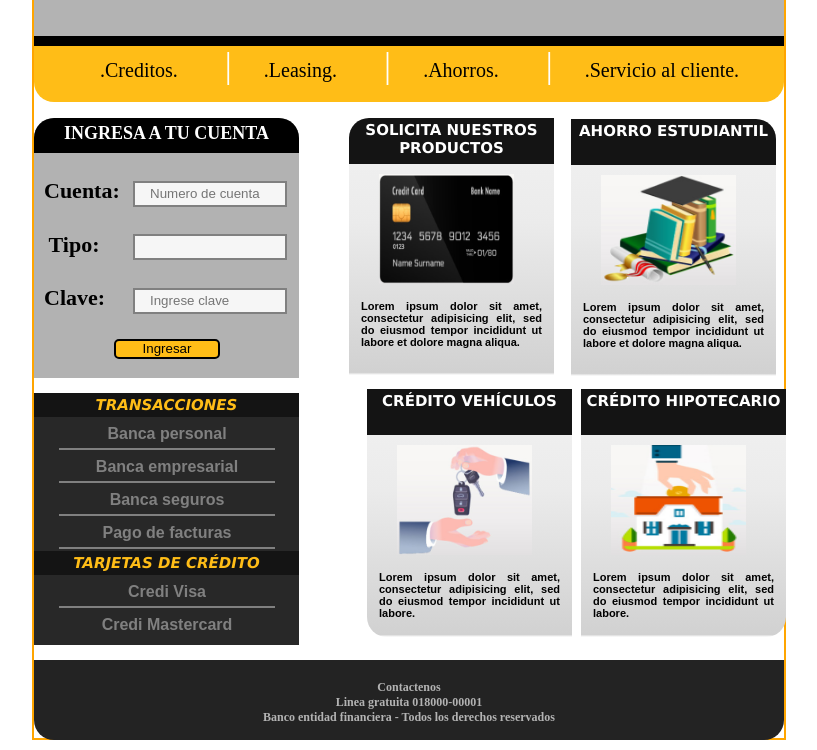
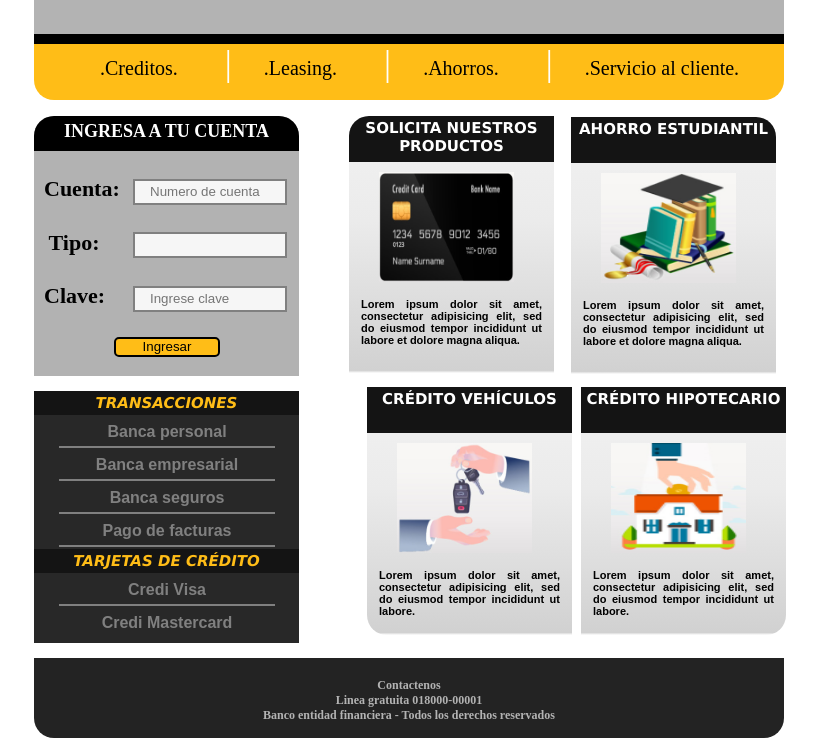
Before and after one commit to GersonG29/GersonG29.github.io, a plain HTML site: page Bancoop/index.html in a window 1280 px wide. Shown: the part 136-886 px from the top of the page, without its empty margins (231-1048 px from the left). Drawn offline with Linux system fonts and the light colour scheme.

Commit message:
Update stylesheet.css

```diff
--- a/Bancoop/stylesheet.css
+++ b/Bancoop/stylesheet.css
@@ -8,7 +8,6 @@ main
 height: 862px;
 margin: auto;
 width: 750px;
-border: 2px solid orange;
 
 }
 header
```
